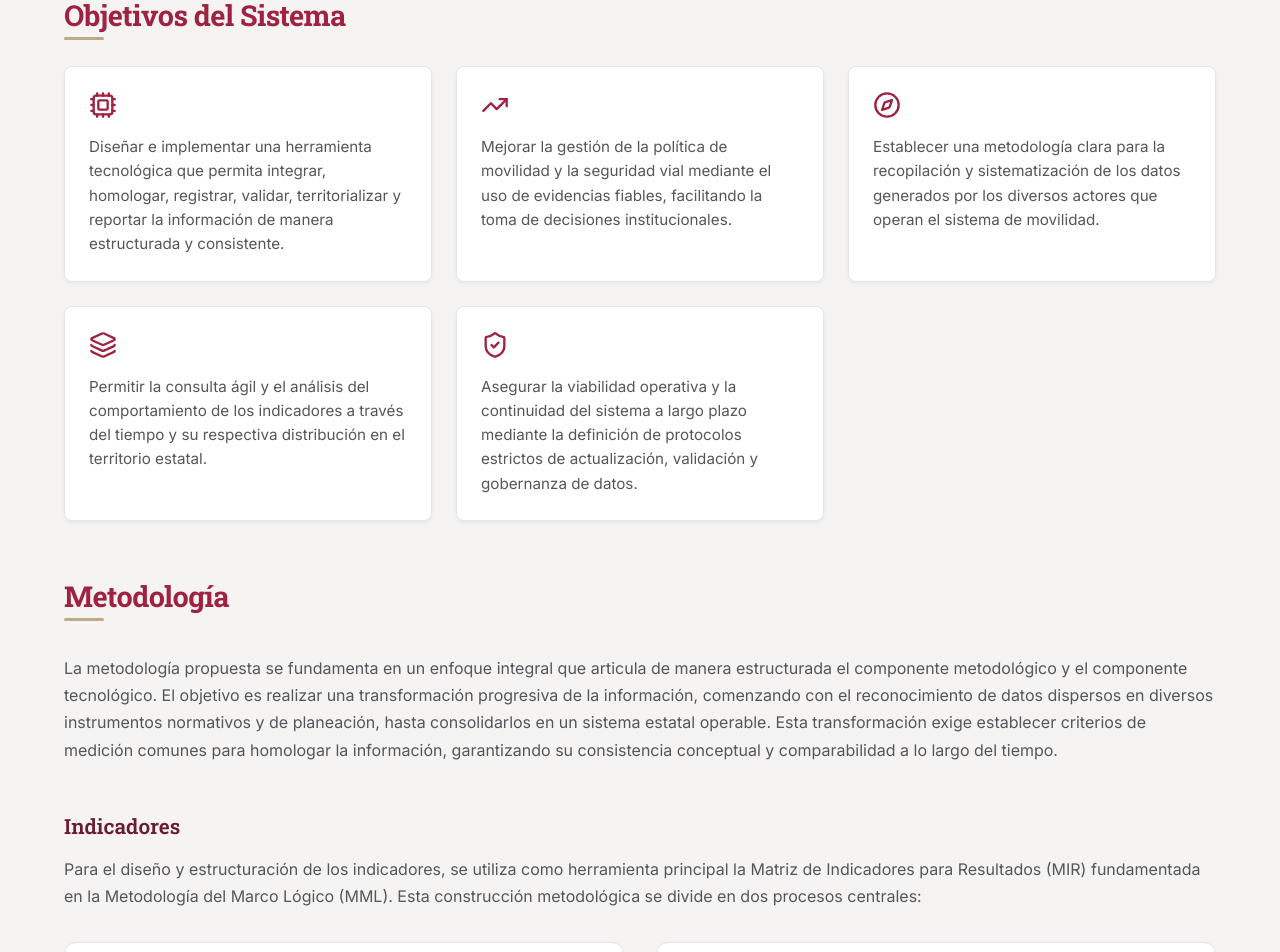
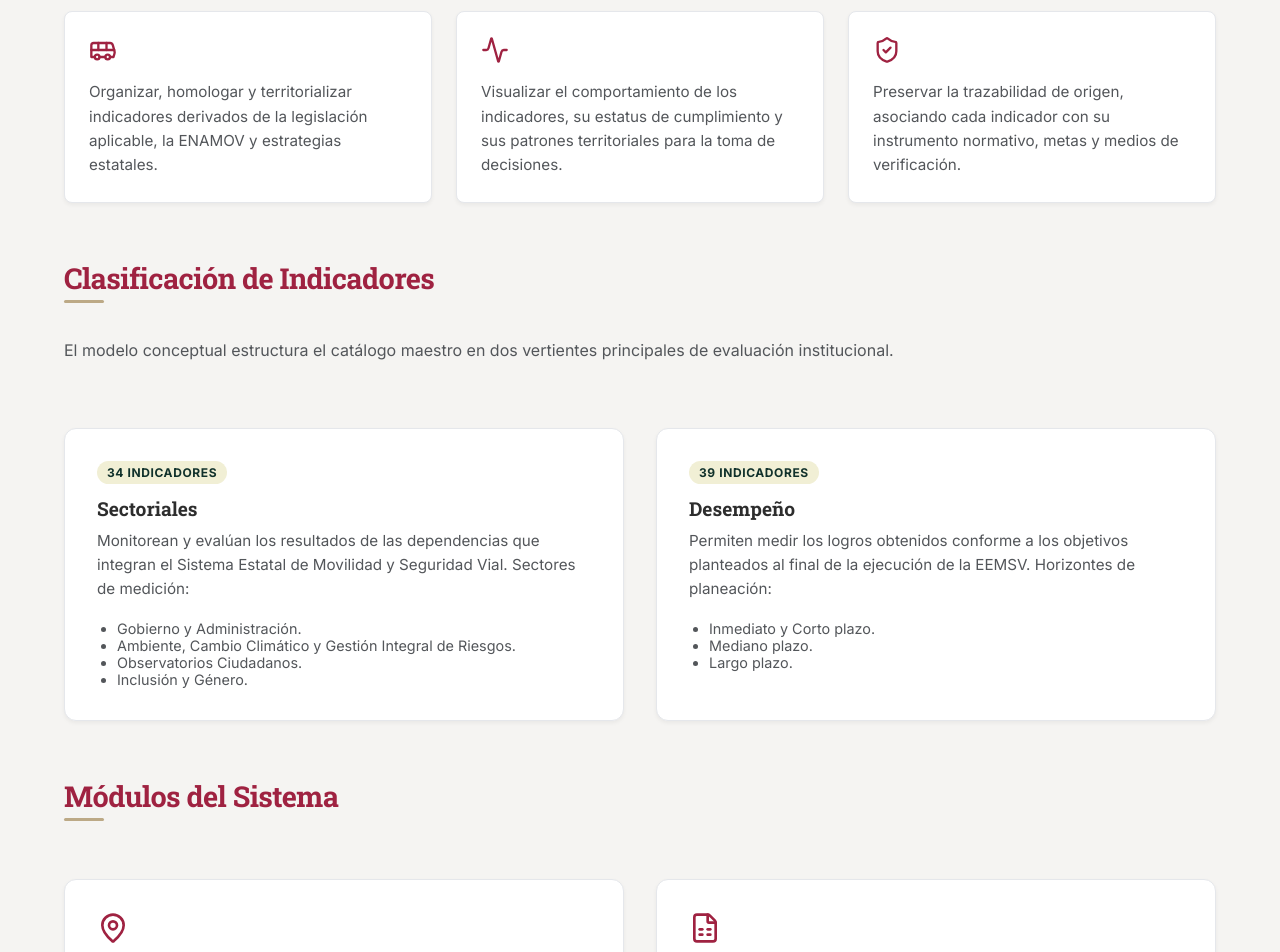
Before and after one commit to roizunza/SESIM_Frontend, a React (Vite) app: page / in a window 1280 px wide. Shown: the part 800-1752 px from the top of the page. Built offline with nearby package versions, Linux system fonts and the light colour scheme.

Commit message:
actualización del contenido del landing page con relación a los indicadores y sus dos ejes

```diff
--- a/src/pages/Inicio.jsx
+++ b/src/pages/Inicio.jsx
@@ -2,12 +2,10 @@ import React from 'react';
 import { Link } from 'react-router-dom';
 import {
   ArrowRight,
-  LayoutDashboard,
   FileSpreadsheet,
-  Cpu,
-  TrendingUp,
-  Compass,
-  Layers,
+  MapPin,
+  Activity,
+  Bus,
   ShieldCheck
 } from 'lucide-react';
 import './Inicio.css';
@@ -16,9 +14,9 @@ const Inicio = () => {
   return (
     <div className="inicio-page">
       <div className="hero-section">
-        <h1>Sistema de Indicadores de Movilidad (SIM)</h1>
+        <h1>Sistema Estatal de Seguimiento a Indicadores de Movilidad y Seguridad Vial (SESIM)</h1>
         <p className="hero-subtitle">
-          Plataforma centralizada para la consulta, análisis y visualización geoespacial de la movilidad en el Estado de Campeche.
+          Plataforma Digital Institucional del Estado de Campeche
         </p>
       </div>
 
@@ -26,10 +24,10 @@ const Inicio = () => {
         <h2>Introducción</h2>
         <div className="intro-content">
           <p>
-            El SIM (Sistema de Indicadores de Movilidad) surge de la necesidad de consolidar una plataforma que permita organizar, estructurar y hacer operativa la información en materia de movilidad y seguridad vial para el Estado de Campeche. En la actualidad, existe un amplio conjunto de indicadores, metas y variables definidos en distintos instrumentos normativos que se encuentran dispersos y bajo criterios heterogéneos, lo que limita su máximo aprovechamiento.
+            El SESIM es un mecanismo que vincula información normativa, estratégica y estadística para operar en tres niveles: estatal, municipal y por instrumento de planeación.
           </p>
           <p>
-            Esta plataforma funciona como un mecanismo de gobernanza diseñado para articular a los actores públicos, privados y sociales en la definición y cumplimiento de las directrices sectoriales. El sistema no es un simple repositorio de datos, sino un entorno digital que transforma la información dispersa en un modelo de seguimiento estructurado, comparable y actualizable en el tiempo.
+            Contribuye a consolidar un modelo de gestión pública eficiente, orientado al cumplimiento de los objetivos en materia de movilidad y seguridad vial, así como de los Planes Integrales de Movilidad Urbana Sustentable (PIMUS) municipales.
           </p>
         </div>
       </div>
@@ -38,71 +36,67 @@ const Inicio = () => {
         <h2>Objetivos del Sistema</h2>
         <div className="objectives-grid">
           <div className="objective-card">
-            <Cpu size={28} className="objective-icon" />
-            <p>Diseñar e implementar una herramienta tecnológica que permita integrar, homologar, registrar, validar, territorializar y reportar la información de manera estructurada y consistente.</p>
+            <Bus size={28} className="objective-icon" />
+            <p>Organizar, homologar y territorializar indicadores derivados de la legislación aplicable, la ENAMOV y estrategias estatales.</p>
           </div>
 
           <div className="objective-card">
-            <TrendingUp size={28} className="objective-icon" />
-            <p>Mejorar la gestión de la política de movilidad y la seguridad vial mediante el uso de evidencias fiables, facilitando la toma de decisiones institucionales.</p>
-          </div>
-
-          <div className="objective-card">
-            <Compass size={28} className="objective-icon" />
-            <p>Establecer una metodología clara para la recopilación y sistematización de los datos generados por los diversos actores que operan el sistema de movilidad.</p>
-          </div>
-
-          <div className="objective-card">
-            <Layers size={28} className="objective-icon" />
-            <p>Permitir la consulta ágil y el análisis del comportamiento de los indicadores a través del tiempo y su respectiva distribución en el territorio estatal.</p>
+            <Activity size={28} className="objective-icon" />
+            <p>Visualizar el comportamiento de los indicadores, su estatus de cumplimiento y sus patrones territoriales para la toma de decisiones.</p>
           </div>
 
           <div className="objective-card">
             <ShieldCheck size={28} className="objective-icon" />
-            <p>Asegurar la viabilidad operativa y la continuidad del sistema a largo plazo mediante la definición de protocolos estrictos de actualización, validación y gobernanza de datos.</p>
+            <p>Preservar la trazabilidad de origen, asociando cada indicador con su instrumento normativo, metas y medios de verificación.</p>
           </div>
         </div>
       </div>
 
       <div className="methodology-section">
-        <h2>Metodología</h2>
+        <h2>Clasificación de Indicadores</h2>
         <div className="methodology-intro">
           <p>
-            La metodología propuesta se fundamenta en un enfoque integral que articula de manera estructurada el componente metodológico y el componente tecnológico. El objetivo es realizar una transformación progresiva de la información, comenzando con el reconocimiento de datos dispersos en diversos instrumentos normativos y de planeación, hasta consolidarlos en un sistema estatal operable. Esta transformación exige establecer criterios de medición comunes para homologar la información, garantizando su consistencia conceptual y comparabilidad a lo largo del tiempo.
+            El modelo conceptual estructura el catálogo maestro en dos vertientes principales de evaluación institucional.
           </p>
         </div>
 
         <div className="methodology-sub">
-          <h3>Indicadores</h3>
-          <p className="methodology-sub-desc">
-            Para el diseño y estructuración de los indicadores, se utiliza como herramienta principal la Matriz de Indicadores para Resultados (MIR) fundamentada en la Metodología del Marco Lógico (MML). Esta construcción metodológica se divide en dos procesos centrales:
-          </p>
-
           <div className="methodology-cards">
             <div className="methodology-card">
-              <span className="card-badge">Proceso 1</span>
-              <h4>Desarrollo conceptual</h4>
+              <span className="card-badge">34 Indicadores</span>
+              <h4>Sectoriales</h4>
               <p>
-                Inicia con la delimitación del alcance utilizando fuentes como la Estrategia Nacional de Movilidad y Seguridad Vial (ENMOV) y los Planes Integrales de Movilidad Urbana Sustentable. Posteriormente, se definen los objetivos, se clasifican los indicadores temáticamente y se elaboran fichas técnicas detalladas que incluyen fórmulas, unidades de medida, medios de verificación y líneas base.
+                Monitorean y evalúan los resultados de las dependencias que integran el Sistema Estatal de Movilidad y Seguridad Vial. Sectores de medición:
               </p>
+              <ul style={{ paddingLeft: '20px', marginTop: '10px', fontSize: '0.9rem', color: 'var(--text-secondary)' }}>
+                <li>Gobierno y Administración.</li>
+                <li>Ambiente, Cambio Climático y Gestión Integral de Riesgos.</li>
+                <li>Observatorios Ciudadanos.</li>
+                <li>Inclusión y Género.</li>
+              </ul>
             </div>
 
             <div className="methodology-card">
-              <span className="card-badge">Proceso 2</span>
-              <h4>Sistematización operativa</h4>
+              <span className="card-badge">39 Indicadores</span>
+              <h4>Desempeño</h4>
               <p>
-                Consiste en incorporar los indicadores a una lógica de funcionamiento dentro del sistema. Define el flujo de la información mediante procesos de captura, organización, registro, homologación, validación institucional, consulta y territorialización.
+                Permiten medir los logros obtenidos conforme a los objetivos planteados al final de la ejecución de la EEMSV. Horizontes de planeación:
               </p>
+              <ul style={{ paddingLeft: '20px', marginTop: '10px', fontSize: '0.9rem', color: 'var(--text-secondary)' }}>
+                <li>Inmediato y Corto plazo.</li>
+                <li>Mediano plazo.</li>
+                <li>Largo plazo.</li>
+              </ul>
             </div>
           </div>
         </div>
       </div>
 
-<div className="modules-section">
+      <div className="modules-section">
         <h2>Módulos del Sistema</h2>
         <div className="module-cards">
           <div className="module-card">
-            <LayoutDashboard size={32} className="card-icon" />
+            <MapPin size={32} className="card-icon" />
             <h3>Geovisualizador SIG</h3>
             <p>Explora métricas globales y visualiza capas territoriales en el mapa interactivo.</p>
             <Link to="/geovisor" className="card-link">
```
